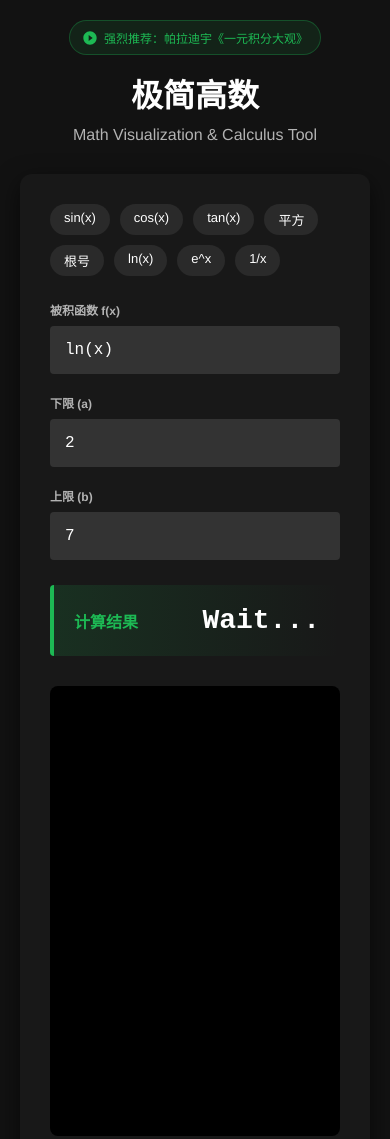
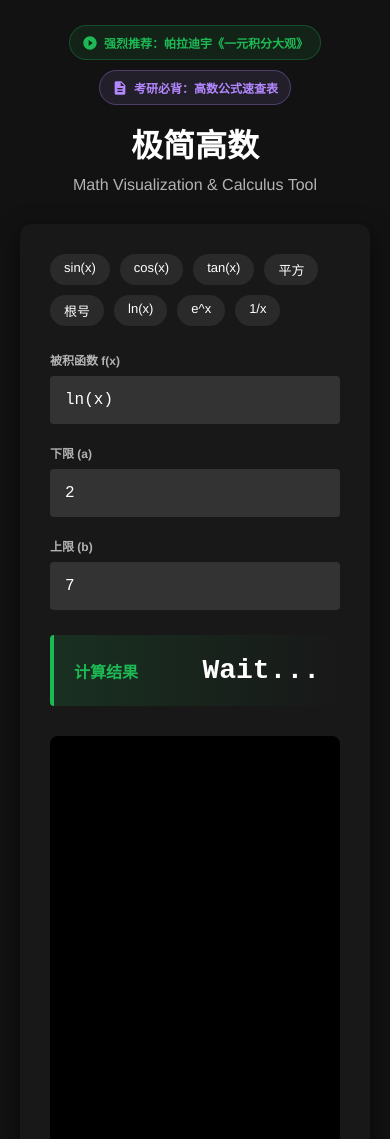
Before and after one commit to Elysia-Anon/calculus-tool, a plain HTML site: page index.html in a window 390 px wide. Shown: the top 1139 px of the page. Drawn offline with nearby package versions, Linux system fonts and the light colour scheme; a script that the page names is missing.

Commit message:
Add files via upload

```diff
--- a/index.html
+++ b/index.html
@@ -42,39 +42,49 @@
             width: 100%;
             max-width: 900px;
         }
-        .recommend-badge {
+        .header-badge {
             position: absolute;
-            left: 0;
             top: 50%;
             transform: translateY(-50%);
             font-size: 12px;
-            color: var(--accent-color);
             text-decoration: none;
-            background: rgba(29, 185, 84, 0.1);
             padding: 8px 12px;
             border-radius: 20px;
-            border: 1px solid rgba(29, 185, 84, 0.3);
             transition: all 0.3s;
             display: flex;
             align-items: center;
             gap: 6px;
             z-index: 10;
+            font-weight: bold;
         }
-        .recommend-badge:hover {
+        .badge-left {
+            left: 0;
+            color: var(--accent-color);
+            background: rgba(29, 185, 84, 0.1);
+            border: 1px solid rgba(29, 185, 84, 0.3);
+        }
+        .badge-left:hover {
             background: var(--accent-color);
             color: white;
             transform: translateY(-50%) scale(1.05);
         }
+        .badge-right {
+            right: 0;
+            color: #b388ff;
+            background: rgba(179, 136, 255, 0.1);
+            border: 1px solid rgba(179, 136, 255, 0.3);
+        }
+        .badge-right:hover {
+            background: #b388ff;
+            color: #121212;
+            transform: translateY(-50%) scale(1.05);
+        }
         @media (max-width: 900px) {
-            .recommend-badge {
-                position: static;
-                transform: none;
-                display: inline-flex;
-                margin-bottom: 15px;
-            }
-            .recommend-badge:hover { transform: scale(1.05); }
+            header { display: flex; flex-direction: column; align-items: center; }
+            .header-badge { position: static; transform: none; display: inline-flex; margin: 5px; width: fit-content; }
+            .badge-left:hover, .badge-right:hover { transform: scale(1.05); }
         }
-        h1 { margin: 0 0 10px 0; color: var(--text-main); }
+        h1 { margin: 10px 0 10px 0; color: var(--text-main); }
         .subtitle { color: var(--text-sub); }
         .container {
             width: 100%;
@@ -114,11 +124,20 @@
         .function-plot text { fill: #888 !important; }
         .function-plot path.line { stroke-width: 2.5 !important; }
         .function-plot .domain { stroke: #444 !important; }
+
+        /* 广告容器样式：限制最小高度，防止页面抖动 */
         .ad-banner {
-            margin: 30px 0; width: 100%; min-height: 100px; background-color: #1a1a1a;
-            border: 1px dashed #333; display: flex; align-items: center; justify-content: center; color: #555;
+            margin: 30px 0;
+            width: 100%;
+            min-height: 100px; /* 确保有高度，即使广告没加载出来也不塌陷 */
+            background-color: #1a1a1a;
+            border: 1px dashed #333;
+            display: flex;
+            align-items: center;
+            justify-content: center;
             overflow: hidden;
         }
+
         .section-title {
             color: var(--text-main); font-size: 1.2em; font-weight: bold; margin-top: 20px; margin-bottom: 20px;
             width: 100%; max-width: 900px; text-align: left; border-bottom: 1px solid #333; padding-bottom: 10px;
@@ -149,9 +168,13 @@
 </head>
 <body>
     <header>
-        <a href="https://search.bilibili.com/all?keyword=帕拉迪宇%20一元积分大观" target="_blank" class="recommend-badge">
+        <a href="https://search.bilibili.com/all?keyword=帕拉迪宇%20一元积分大观" target="_blank" class="header-badge badge-left">
             <svg viewBox="0 0 24 24" width="16" height="16" fill="currentColor"><path d="M12 2C6.48 2 2 6.48 2 12s4.48 10 10 10 10-4.48 10-10S17.52 2 12 2zm-2 14.5v-9l6 4.5-6 4.5z"/></svg>
             强烈推荐：帕拉迪宇《一元积分大观》
+        </a>
+        <a href="formulas.html" class="header-badge badge-right">
+            <svg viewBox="0 0 24 24" width="16" height="16" fill="currentColor"><path d="M14 2H6c-1.1 0-1.99.9-1.99 2L4 20c0 1.1.89 2 1.99 2H18c1.1 0 2-.9 2-2V8l-6-6zm2 16H8v-2h8v2zm0-4H8v-2h8v2zm-3-5V3.5L18.5 9H13z"/></svg>
+            考研必背：高数公式速查表
         </a>
         <h1>极简高数</h1>
         <div class="subtitle">Math Visualization & Calculus Tool</div>
@@ -293,9 +316,7 @@
 
         function updatePlot() {
             const fnRaw = document.getElementById('fn').value;
-            // 兼容性修正：将 ln(x) 替换为 math.js 的 log(x)
             const fn = fnRaw.toLowerCase().replace(/X/g, 'x').replace(/ln\(/g, 'log(');
-
             const a = parseFloat(document.getElementById('lower').value);
             const b = parseFloat(document.getElementById('upper').value);
             const resBox = document.getElementById('area-val');
```
